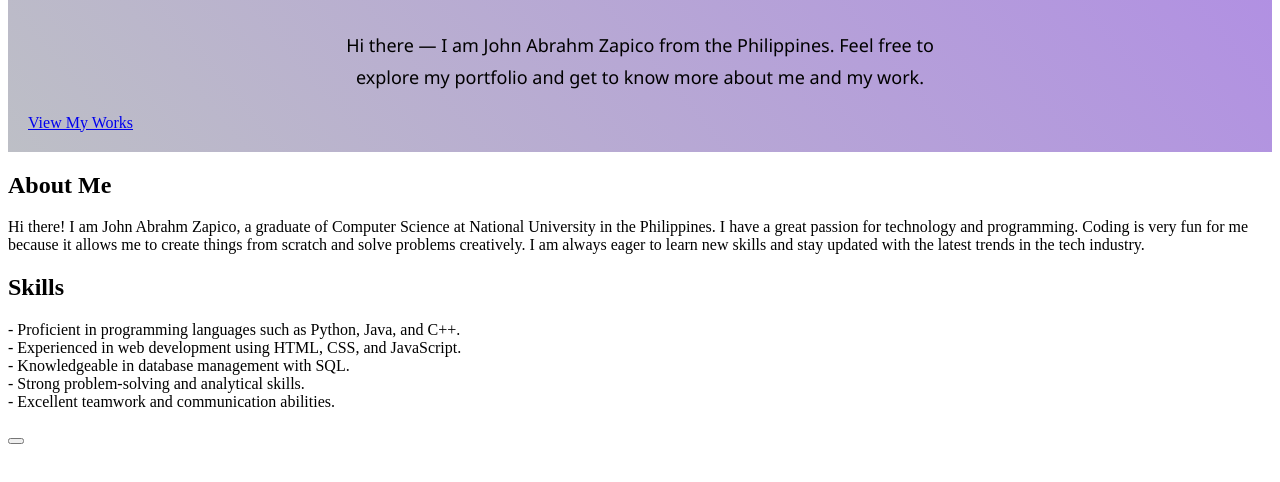
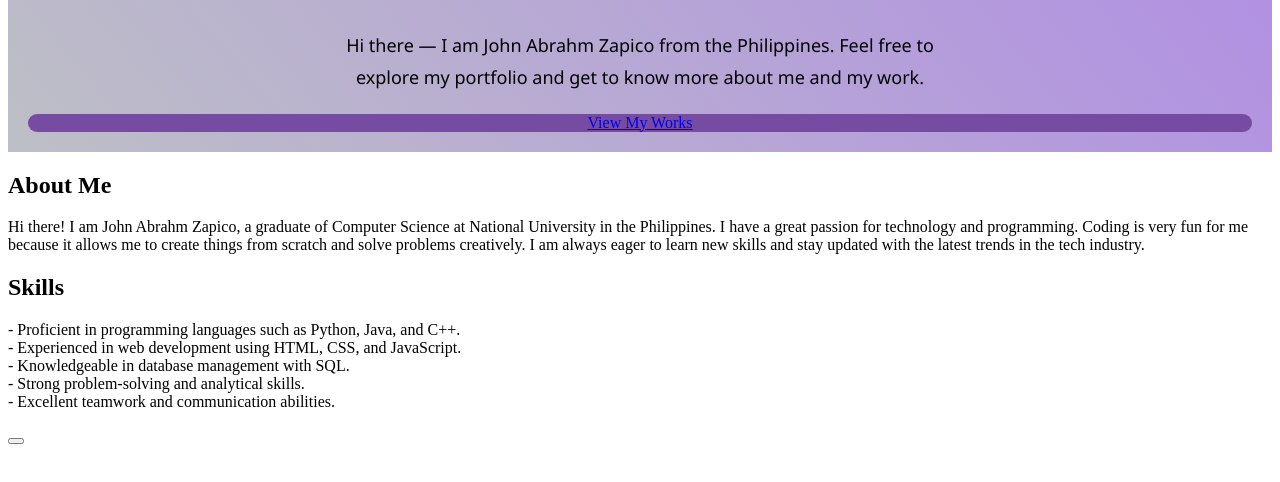
Before and after one commit to bam841/Portwebsite, a plain HTML site: page portfolio.html in a window 1280 px wide. Shown: the part 244-726 px from the top of the page. Drawn offline with Linux system fonts and the light colour scheme.

Commit message:
with button error

```diff
--- a/design.css
+++ b/design.css
@@ -38,3 +38,12 @@ nav a{
     background:linear-gradient(50deg,#bdbfc6,rgb(176, 140, 229));
     padding: 20px;
 }
+
+.cta-button{
+    background-color: #764ba2;
+    border-radius:50px ;
+ /* full page height */
+    display: flex;
+    justify-content: center; /* center horizontally */
+     align-items: center;
+}
```
